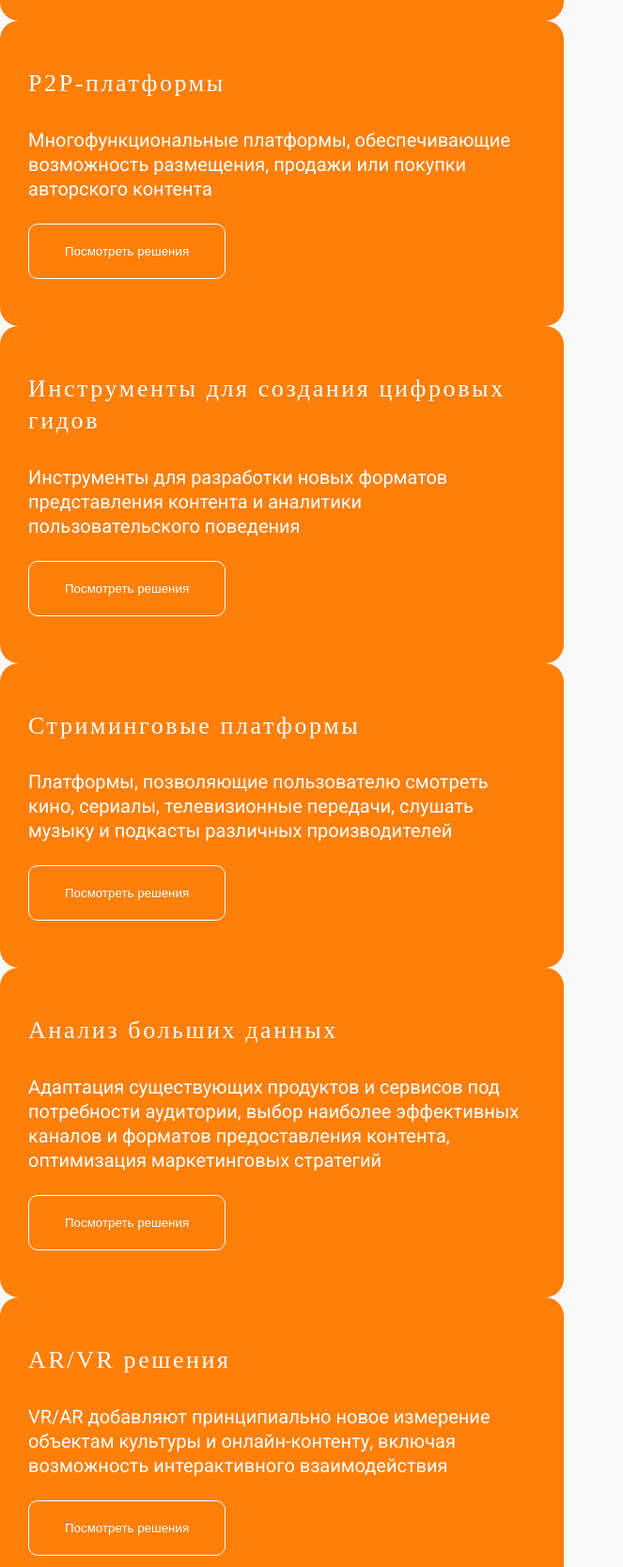
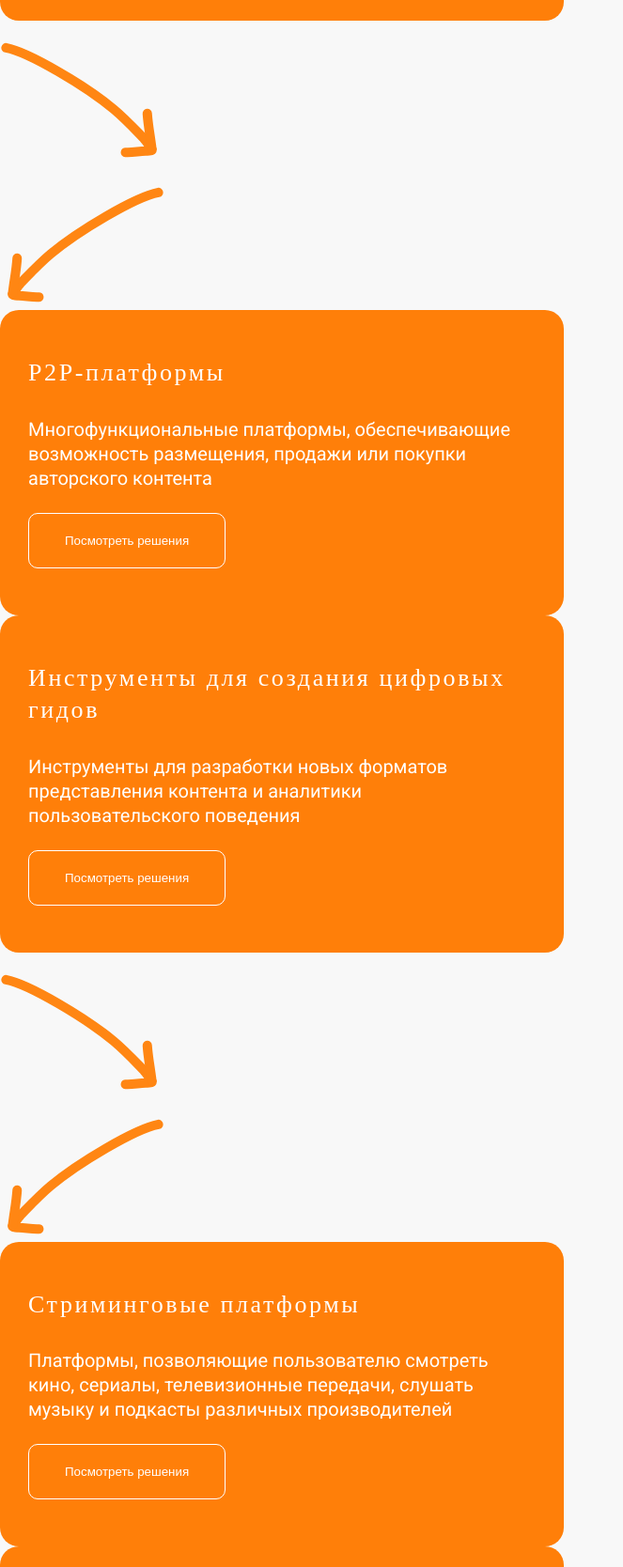
Before and after one commit to Evgenia99-web/culture, a plain HTML site: page index.html in a window 1280 px wide. Shown: the part 2208-3876 px from the top of the page at 94% size, without its empty margins (0-663 px from the left). Drawn offline with nearby package versions, Linux system fonts and the light colour scheme; files whose address does not match are found by name; a web font is replaced by a local one.

Commit message:
update index file

```diff
--- a/index.html
+++ b/index.html
@@ -91,35 +91,53 @@
                 сформировали подборку технологических продуктов и сервисов, релевантных текущей ситуации.            </p>
 
             <ul class="problem-list">
-                <li class="problem-item">
+                <li class="problem">
+                    <div class="problem-item">
                         <p class="problem-name">ИИ и нейросети                    </p>
                         <p class="problem-descript">Сокращение времени на производство и анализ большого количества данных</p>
                         <button class="problem-btn"><a href="" class="problem-link">Посмотреть решения</a></button>
+                    </div>
+                    <img src="img/arrow left bottom.svg" alt="arrow" class="arrow-mg">
                 </li>
-                <li class="problem-item">
+                <li class="problem">
+                    <img src="img/arrow right bottom.svg" alt="arrow" class="arrow-mg">
+                    <div class="problem-item">
                         <p class="problem-name">P2P-платформы</p>
                         <p class="problem-descript">Многофункциональные платформы, обеспечивающие возможность размещения, продажи или покупки авторского контента</p>
                         <button class="problem-btn"><a href="" class="problem-link">Посмотреть решения</a></button>
+                    </div>
                 </li>
-                <li class="problem-item">
+                <li class="problem">
+                    <div class="problem-item">
                         <p class="problem-name">Инструменты для создания цифровых гидов</p>
                         <p class="problem-descript">Инструменты для разработки новых форматов представления контента и аналитики пользовательского поведения</p>
                         <button class="problem-btn"><a href="" class="problem-link">Посмотреть решения</a></button>
+                    </div>
+                    <img src="img/arrow left bottom.svg" alt="arrow" class="arrow-mg">
                 </li>
-                <li class="problem-item">
+                <li class="problem">
+                    <img src="img/arrow right bottom.svg" alt="arrow" class="arrow-mg">
+                    <div class="problem-item">
                         <p class="problem-name">Стриминговые платформы</p>
                         <p class="problem-descript">Платформы, позволяющие пользователю смотреть кино, сериалы, телевизионные передачи, слушать музыку и подкасты различных производителей</p>
                         <button class="problem-btn"><a href="" class="problem-link">Посмотреть решения</a></button>
+                    </div>
                 </li>
-                <li class="problem-item">
+                <li class="problem">
+                    <div class="problem-item">
                         <p class="problem-name">Анализ больших данных</p>
                         <p class="problem-descript"> Адаптация существующих продуктов и сервисов под потребности аудитории, выбор наиболее эффективных каналов и форматов предоставления контента, оптимизация маркетинговых стратегий</p>
                         <button class="problem-btn"><a href="" class="problem-link">Посмотреть решения</a></button>
+                    </div>
+                    <img src="img/arrow left bottom.svg" alt="arrow" class="arrow-mg">
                 </li>
-                <li class="problem-item">
+                <li class="problem">
+                    <img src="img/arrow right bottom.svg" alt="arrow" class="arrow-mg">
+                    <div class="problem-item">
                         <p class="problem-name">AR/VR решения</p>
                         <p class="problem-descript">VR/AR добавляют принципиально новое измерение объектам культуры и онлайн-контенту, включая возможность интерактивного взаимодействия</p>
                         <button class="problem-btn"><a href="" class="problem-link">Посмотреть решения</a></button>
+                    </div>
                 </li>
                 <li class="problem-item">
                     <p class="problem-name">Платформы для проведения онлайн-мероприятий</p>
@@ -127,6 +145,10 @@
                     <button class="problem-btn"><a href="" class="problem-link">Посмотреть решения</a></button>
                 </li>
             </ul>
+            <div class="add-block-solution">
+                <h2 class="title-add-solution">У вас есть технологический продукт или сервис?                </h2>
+                <button class="add-solute">Добавить решение</button> <br>
+                <img src="img/new_tech.png" alt="new_tech" class="solute-img"></div>
         </div>
     </section>
     <section id="system" class="system-steps">
```
Lines whose indentation alone changed are shown as unchanged.
